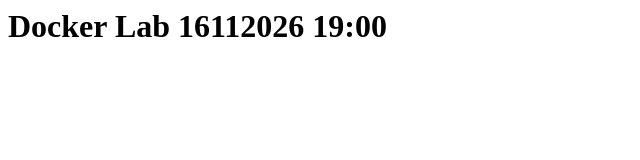
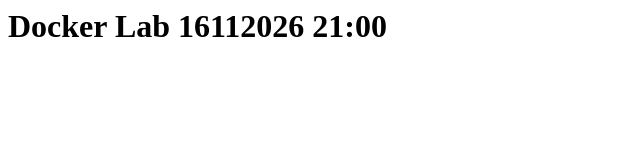
Before and after one commit to jchoisu-dev/lab-aws-github-pipeline, a plain HTML site: page index.html in a window 1280 px wide. Shown: the full height of the page, 0-640 px from the left. Drawn offline with Linux system fonts and the light colour scheme.

Commit message:
Dockerfile fix

```diff
--- a/index.html
+++ b/index.html
@@ -1 +1 @@
-<h1>Docker Lab 16112026 19:00</h1>
+<h1>Docker Lab 16112026 21:00</h1>
```
Also changed, not shown: 1 other file.
